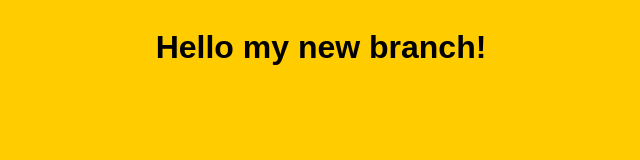
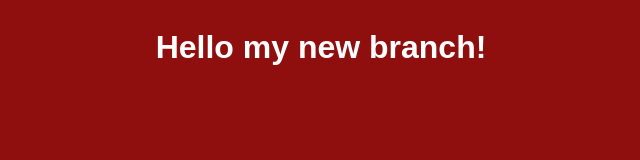
Before and after one commit to esUnifor/ModuloControledeVersao, a plain HTML site: page index.html in a window 1280 px wide. Shown: the whole page, without its empty margins (319-959 px from the left). Drawn offline with Linux system fonts and the light colour scheme.

Commit message:
modificado cor de fundo para vermelho e cor de texto para branco

```diff
--- a/index.html
+++ b/index.html
@@ -6,7 +6,8 @@
     <title>Git Branch</title>
     <style>
         body{
-            background-color: #ffcc00;
+            background-color: #8f0f0f;
+            color: white;
             display: flex;
             justify-content: center;
             height: 100vh;
```
